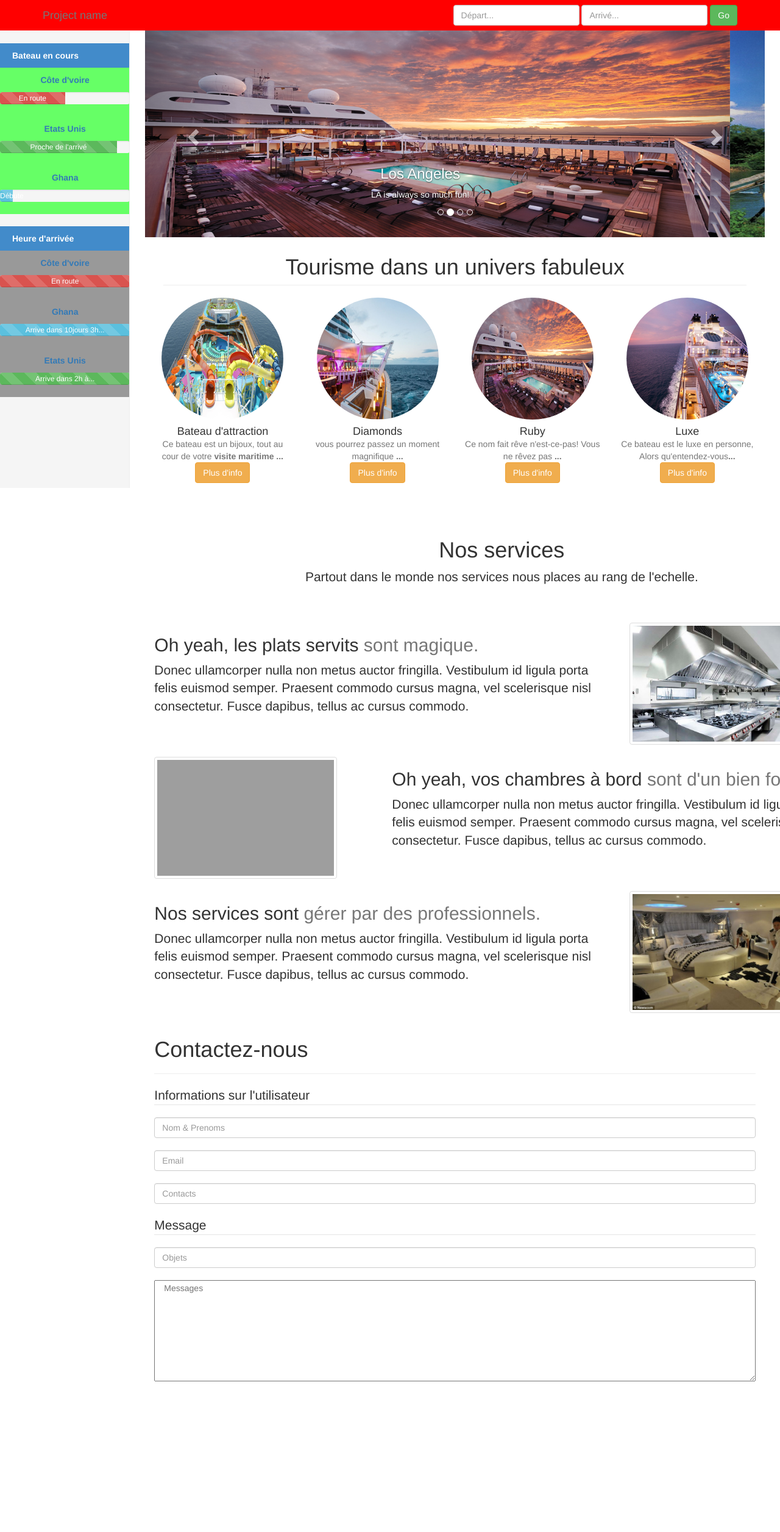
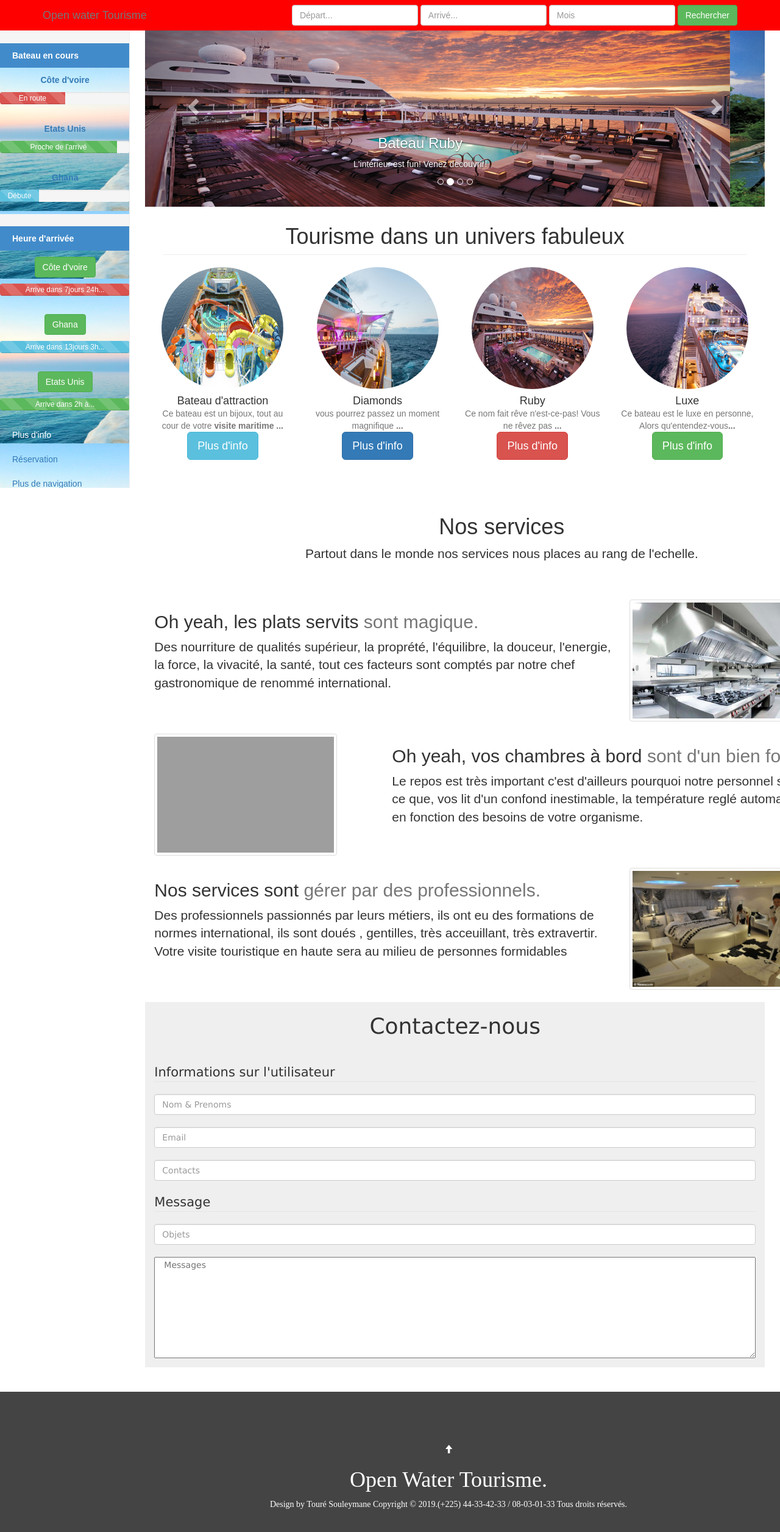
Before and after one commit to toure5013/projetFinModuleNAN, a plain HTML site: page index.html in a window 1280 px wide. Shown: the top 2512 px of the page at 61% size. Before the commit the page ends 2340 px from the top, so only its background shows below. Drawn offline with Linux system fonts and the light colour scheme; files that its build step writes are made by us from their sources; grey boxes are pictures that could not be loaded.

Commit message:
Projet de fin de module 1 NAN

```diff
--- a/assets/css/style.css
+++ b/assets/css/style.css
@@ -1,10 +1,10 @@
 /*BISMILAHI RAHMANI RAHIM*/
 /*ALAHOUMA SOLI ALA MOUHALIMANA WA ALI MOUHALIMANA WA ADJIL FARADJAHOUM*/
 body{
-  background: url("../img/main5_thumb.jpeg") center no-repeat;
   margin: 0;
   padding: 0;
   font-family: Arial, sans-serif;
+  overflow-x: hidden;
 }
 
 .formulaireConsult{
@@ -27,3 +27,36 @@ body{
   margin:2% auto 2% 10%;
   width:200px;
 }
+.formulaireContact{
+  font-family: verdana, georgia, cursive;
+  background: #efefef;
+ }
+
+/*--------------------------------------------------
+      MISE EN FORME DU LA SECTION FOOTER
+----------------------------------------------------*/
+footer{
+  background: #444;
+  padding: 85px 0px;
+  text-align: center;
+
+}
+footer h1{
+  text-align: center;
+  color: #fff;
+  font-family: 'Crete Round', serif;
+  margin-left: 15%;
+}
+.copyright{
+  color: #fff;
+  font-family: 'Crete Round', serif;
+  margin-left: 15%;
+
+}
+
+#haut{
+  color: #fff;
+  margin-left: 15%;
+
+
+}
--- a/index.html
+++ b/index.html
@@ -1,3 +1,5 @@
+<!-- /*BISMILAHI RAHMANI RAHIM*/
+/*ALAHOUMA SOLI ALA MOUHALIMANA WA ALI MOUHALIMANA WA ADJIL FARADJAHOUM*/ -->
 <!DOCTYPE html>
 <html lang="fr">
   <head>
@@ -19,9 +21,7 @@
 
     <!-- Custom styles for this template -->
     <link href="assets/css/stylePrincpale.css" rel="stylesheet">
-
-    <!--[if lt IE 9]><script src="../../assets/js/ie8-responsive-file-warning.js"></script><![endif]-->
-    <script src="../../assets/js/ie-emulation-modes-warning.js"></script>
+    <link href="assets/css/style.css" rel="stylesheet">
 
     <!-- HTML5 shim and Respond.js for IE8 support of HTML5 elements and media queries -->
     <!--[if lt IE 9]>
@@ -41,7 +41,7 @@
             <span class="icon-bar"></span>
             <span class="icon-bar"></span>
           </button>
-          <a class="navbar-brand" href="#">Project name</a>
+            <a class="navbar-brand" href="#">Open water Tourisme</a>
         </div>
         <div id="navbar" class="navbar-collapse collapse">
           <!-- <ul class="nav navbar-nav navbar-right">
@@ -53,7 +53,8 @@
           <form class="navbar-form navbar-right">
             <input type="text" class="form-control" placeholder="Départ...">
             <input type="text" class="form-control" placeholder="Arrivé...">
-            <input type="button" class="btn btn-success form-control" value="Go">
+            <input type="select" class="form-control" placeholder="Mois">
+            <input type="button" class="btn btn-success form-control" value="Rechercher">
           </form>
         </div>
       </div>
@@ -61,13 +62,13 @@
     <div class="container-fluid" id="divPrincipal"><!--divPrincipal  -->
       <div class="row" id="differentSite">  <!-- Row1 -->
         <div class="col-sm-3 col-md-2 sidebar">
-          <ul class="nav nav-sidebar" style="background : #66ff66">
+          <ul class="nav nav-sidebar" style="background:url('assets/img/services/article-image-2.jpg') center;">
             <li class="active"><a href="#"> <strong style="text-align:center"> Bateau en cours </strong> <span class="sr-only">(current)</span></a></li>
             <li style="text-align:center">
                 <a href="#"><strong> Côte d'voire</strong> </a>
                 <div class="progress">
           				<div class="progress-bar progress-bar-striped progress-bar-danger" role="progressbar" style="width:50%" title="En route"
-          				aria-valuemin="0" aria-valuemax="100" aria-valuenow="30">En route
+          				aria-valuemin="0" aria-valuemax="100" aria-valuenow="50">En route
           					<span class="sr-only"></span>
           				</div>
 			           </div>
@@ -84,35 +85,35 @@
             <li style="text-align:center">
                 <a href="#"><strong>Ghana</strong> </a>
                 <div class="progress">
-                  <div class="progress-bar progress-bar-striped progress-bar-info" role="progressbar" style="width:10%" title="En route"
-                  aria-valuemin="0" aria-valuemax="100" aria-valuenow="10">Débute la croisière
+                  <div class="progress-bar progress-bar-striped progress-bar-info" role="progressbar" style="width:30%" title="En route"
+                  aria-valuemin="0" aria-valuemax="100" aria-valuenow="30">Débute
                     <span class="sr-only"></span>
                   </div>
                  </div>
             </li>
           </ul>
-          <ul class="nav nav-sidebar" style="background:#999999;">
+          <ul class="nav nav-sidebar" style="background:url('assets/img/services/article-image-2.jpg') center;">
             <li class="active" ><a href="#"> <strong>Heure d'arrivée </strong> <span class="sr-only">(current)</span></a></li>
             <li style="text-align:center">
-                <a href="#"><strong> Côte d'voire</strong> </a>
+                <a href="#"><strong class="btn btn-success"> Côte d'voire</strong> </a>
                 <div class="progress">
           				<div class="progress-bar progress-bar-striped progress-bar-danger" role="progressbar" style="width:100%" title="En route"
-          				aria-valuemin="0" aria-valuemax="100" aria-valuenow="100">En route
+          				aria-valuemin="0" aria-valuemax="100" aria-valuenow="100">Arrive dans 7jours 24h...
           					<span class="sr-only"></span>
           				</div>
 			           </div>
             </li>
             <li style="text-align:center">
-                <a href="#"><strong>Ghana</strong> </a>
+                <a href="#"><strong class="btn btn-success">Ghana</strong> </a>
                 <div class="progress">
                   <div class="progress-bar progress-bar-striped progress-bar-info" role="progressbar" style="width:100%" title="En route"
-                  aria-valuemin="0" aria-valuemax="100" aria-valuenow="100">Arrive dans 10jours 3h...
+                  aria-valuemin="0" aria-valuemax="100" aria-valuenow="100">Arrive dans 13jours 3h...
                     <span class="sr-only"></span>
                   </div>
                  </div>
             </li>
             <li style="text-align:center">
-                <a href="#"><strong>Etats Unis</strong> </a>
+                <a href="#"><strong class="btn btn-success">Etats Unis</strong> </a>
                 <div class="progress">
                   <div class="progress-bar progress-bar-striped progress-bar-success" role="progressbar" style="width:100%" title="En route"
                   aria-valuemin="0" aria-valuemax="100" aria-valuenow="100">Arrive dans 2h à...
@@ -120,15 +121,10 @@
                   </div>
                  </div>
             </li>
-            <!-- <li><a href="">One more nav</a></li>
-            <li><a href="">Another nav item</a></li>
-            <li><a href="">More navigation</a></li>
+            <li><a href="" style="color:#fff">Plus d'info</a></li>
+            <li><a href="">Réservation</a></li>
+            <li><a href="">Plus de navigation</a></li>
           </ul>
-          <ul class="nav nav-sidebar">
-            <li><a href="">Nav item again</a></li>
-            <li><a href="">One more nav</a></li>
-            <li><a href="">Another nav item</a></li>
-          </ul> -->
         </div><!--Fin   <div class="col-sm-3 col-md-2 sidebar">  -->
           <!--------------------------------------------------------------------
               FIN DE LA BAR DE DROITE DES BATEAU EN COURS ET HEURES D'ARRIVE
@@ -150,31 +146,31 @@
               <div class="item active">
                 <img src="assets/img/carousel/carousel1.png" alt="Los Angeles" style="align:center">
                 <div class="carousel-caption">
-                  <h3>Los Angeles</h3>
-                  <p>LA is always so much fun!</p>
+                  <h3>Bateau Ruby</h3>
+                  <p>L'intérieur est fun! Venez decouvrir!</p>
                 </div>
               </div>
 
               <div class="item">
                 <img src="assets/img/carousel/carousel2.png" alt="Chicago" style="width:100%;">
                 <div class="carousel-caption">
-                  <h3>Chicago</h3>
-                  <p>Thank you, Chicago!</p>
+                  <h3>Paysage chinois</h3>
+                  <p>La technologie des pêcheurs choinois, vous surpasera!</p>
                 </div>
               </div>
 
               <div class="item">
                 <img src="assets/img/carousel/carousel3.png" alt="New York" style="width:100%;">
                 <div class="carousel-caption">
-                  <h3>New York</h3>
-                  <p>We love the Big Apple!</p>
+                  <h3>L'eau de la zone montagneuse</h3>
+                  <p>Zone plein de decouverte!</p>
                 </div>
               </div>
               <div class="item">
                 <img src="assets/img/carousel/carousel4.png" alt="New York" style="width:100%;">
                 <div class="carousel-caption">
-                  <h3>New York</h3>
-                  <p>We love the Big Apple!</p>
+                  <h3>Bateau Luxe</h3>
+                  <p>L'intérieur est absolument magnifique, venez decouvrir!</p>
                 </div>
               </div>
             </div><!-- fermeture carousel-inner -->
@@ -201,25 +197,25 @@
               <span class="text-muted">
                   Ce bateau est un bijoux, tout au cour de votre <strong>visite maritime ...</strong>
               </span> <br>
-              <button type="button" name="btn_attraction" class="btn btn-warning">Plus d'info</button>
+              <button type="button" name="btn_attraction" class="btn btn-info  btn-lg">Plus d'info</button>
             </div>
             <div class="col-xs-6 col-sm-3 placeholder">
               <img src="assets/img/mainImage/mainBateau2.png" width="200" height="200" class="img-responsive" alt="Generic placeholder thumbnail">
               <h4>Diamonds</h4>
               <span class="text-muted">vous pourrez passez un moment magnifique <strong>...</strong> </span> <br>
-              <button type="button" name="btn_attraction" class="btn btn-warning">Plus d'info</button>
+              <button type="button" name="btn_attraction" class="btn btn-primary btn-lg  ">Plus d'info</button>
             </div>
             <div class="col-xs-6 col-sm-3 placeholder">
               <img src="assets/img/mainImage/mainBateau3.png"  width="200" height="200" class="img-responsive" alt="Generic placeholder thumbnail">
 		            <h4>Ruby</h4>
               <span class="text-muted">Ce nom fait rêve  n'est-ce-pas! Vous ne rêvez pas <strong>...</strong></span> <br>
-              <button type="button" name="btn_attraction" class="btn btn-warning">Plus d'info</button>
+              <button type="button" name="btn_attraction" class="btn btn-danger  btn-lg">Plus d'info</button>
             </div>
             <div class="col-xs-6 col-sm-3 placeholder">
               <img src="assets/img/mainImage/mainBateau4.png"  width="200" height="200" class="img-responsive" alt="Generic placeholder thumbnail">
               <h4>Luxe</h4>
-              <span class="text-muted">Ce bateau est le luxe en personne, Alors qu'entendez-vous<strong>...</strong></span>
-              <button type="button" name="btn_attraction" class="btn btn-warning">Plus d'info</button>
+              <span class="text-muted">Ce bateau est le luxe en personne, Alors qu'entendez-vous<strong>...</strong></span> <br>
+              <button type="button" name="btn_attraction" class="btn btn-success  btn-lg">Plus d'info</button>
             </div>
           </div>
           <!----------------------------------------
@@ -234,7 +230,7 @@
                 <br> <div class="Chambre"><br>
                   <div class="col-md-8 col-xs-12 col-md-8">
                     <h2>Oh yeah, les plats servits <span class="text-muted">sont magique.</span></h2>
-                    <p class="lead">Donec ullamcorper nulla non metus auctor fringilla. Vestibulum id ligula porta felis euismod semper. Praesent commodo cursus magna, vel scelerisque nisl consectetur. Fusce dapibus, tellus ac cursus commodo.</p>
+                    <p class="lead">Des nourriture de qualités supérieur, la proprété, l'équilibre, la douceur, l'energie, la force, la vivacité, la santé, tout ces facteurs sont comptés par notre chef gastronomique de renommé international.</p>
                   </div>
                   <div class="col-md-4 col-xs-12 col-md-4">
                     <img src="assets/img/services/cuisine2.jpeg" width="300" class="thumbnail" height="200" alt="Service chambre décoiffante">
@@ -248,7 +244,7 @@
                   </div>
                   <div class="col-md-8 col-xs-12 col-md-8">
                     <h2>Oh yeah, vos chambres à bord <span class="text-muted">sont d'un bien fou.</span></h2>
-                    <p class="lead">Donec ullamcorper nulla non metus auctor fringilla. Vestibulum id ligula porta felis euismod semper. Praesent commodo cursus magna, vel scelerisque nisl consectetur. Fusce dapibus, tellus ac cursus commodo.</p>
+                    <p class="lead">Le repos est très important c'est d'ailleurs pourquoi notre personnel s'assure à ce que, vos lit d'un confond inestimable, la température reglé automatiquement en fonction des besoins de votre organisme.</p>
                     </div>
                 </div>
               </div>
@@ -256,7 +252,7 @@
                 <div class="Chambre">
                   <div class="col-md-8 col-xs-12 col-md-8">
                     <h2>Nos services sont <span class="text-muted">gérer par des professionnels.</span></h2>
-                    <p class="lead">Donec ullamcorper nulla non metus auctor fringilla. Vestibulum id ligula porta felis euismod semper. Praesent commodo cursus magna, vel scelerisque nisl consectetur. Fusce dapibus, tellus ac cursus commodo.</p>
+                    <p class="lead">Des professionnels passionnés par leurs métiers, ils ont eu des formations de normes international, ils sont doués , gentilles, très acceuillant, très extravertir. Votre visite touristique en haute sera au milieu de personnes formidables</p>
                     </div>
                   <div class="col-md-4 col-xs-12 col-md-4">
                     <img src="assets/img/services/porteavion.jpg" width="300" class="thumbnail" height="200" alt="Service chambre décoiffante">
@@ -265,10 +261,11 @@
               </div>
             </div>
           </div><!--Fermeture service qualifier-->
-          <div class="row placeholder" style="background:url('assets/img/services/buddet1.jpg')">
+          <div class="row placeholder">
             <div class="container formulaireContact col-xs-12 col-sm-12 col-md-12 col-lg-12">
-                <h1 class="title">Contactez-nous</h1>
+                <h1 class="title" style="text-align:center" >Contactez-nous</h1>
                 <hr>
+
                   <form class="form-group" action="index.html" method="post">
                     <fieldset>
                       <legend>Informations sur l'utilisateur</legend>
@@ -284,16 +281,18 @@
                   </form>
                 </div>
           </div><!--Fermeture du row du formulaire -->
-          <div class="row placeholder" id="footer" style="background:url('assets/img/services/buddet1.jpg')">
-            <footer class="conatiner">
-
+        </div><!--Fermeture du row du footer -->
+        </div><!--Fermeture du col-x -->
+      </div><!--  Fremeture du premier Row1 -->
+    <div class="container-fluid">
+    <footer class="row">
+      <a href="#"><span id="haut" class="glyphicon glyphicon-arrow-up"></span></a>
+      <center>
+        <h1> Open Water Tourisme<span class="point">.</span></h1>
+        <p class="copyright">Design by Touré Souleymane Copyright © 2019.(+225) 44-33-42-33 / 08-03-01-33 Tous droits réservés.</p>
+        <center>
     </footer>
-          </div><!--Fermeture du col-x -->
-        </div><!-- Row1 -->
-      </div><!--  Fremeture du premier Row1 -->
-
     </div>
-
     <!-- Bootstrap core JavaScript
     ================================================== -->
       <!--Feuille jQuery  -->
```
Also changed, not shown: assets/img/services/article-image-2.jpg (added), 1 other file. Lines whose indentation alone changed are shown as unchanged.
